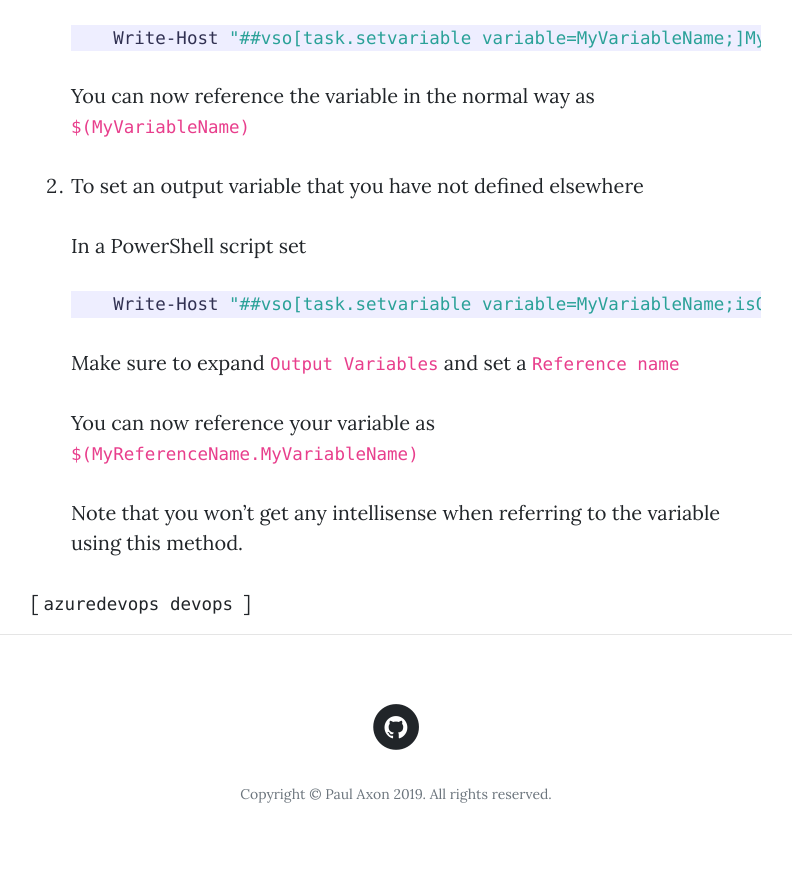
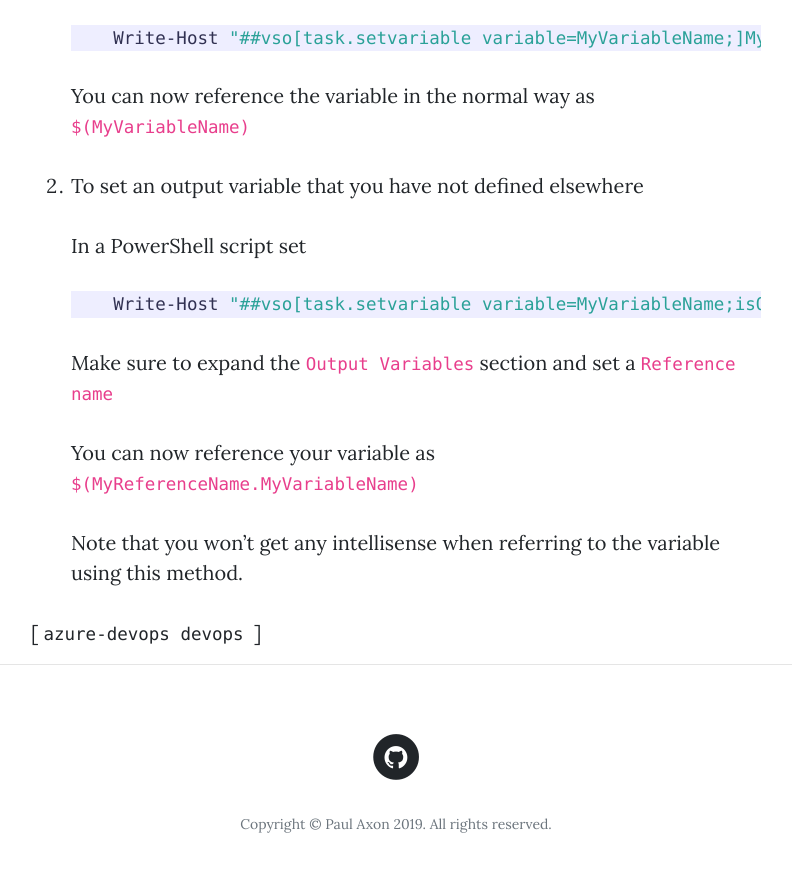
Before and after one commit to paxdev/paxdev.github.io, a Jekyll site: the page built from _posts/2019-12-17-azure-powershell-output-variable.md, in a window 1280 px wide and 900 px high, scrolled down 1051 px. Shown: the top 872 px of the window, without its empty margins (244-1036 px from the left). Built offline with Jekyll 4.4.1, drawn with Linux system fonts in a browser that asks for light colours; our own code applies the rules of GitHub Pages for plain Markdown files.

Commit message:
Update 2019-12-17-azure-powershell-output-variable.md

````diff
--- a/_posts/2019-12-17-azure-powershell-output-variable.md
+++ b/_posts/2019-12-17-azure-powershell-output-variable.md
@@ -3,7 +3,7 @@
   categories:
     - devops
   tags:
-    - azuredevops
+    - azure-devops
     - devops
   permalink: /azure-devops/output-variables/
 ---
@@ -30,7 +30,7 @@ Note that the variable values will be set *for the scope of the job only*. To se
        Write-Host "##vso[task.setvariable variable=MyVariableName;isOutput=true]My Value"
    ```
 
-   Make sure to expand `Output Variables` and set a `Reference name`
+   Make sure to expand the `Output Variables` section and set a `Reference name`
 
    You can now reference your variable as `$(MyReferenceName.MyVariableName)`
 
````
